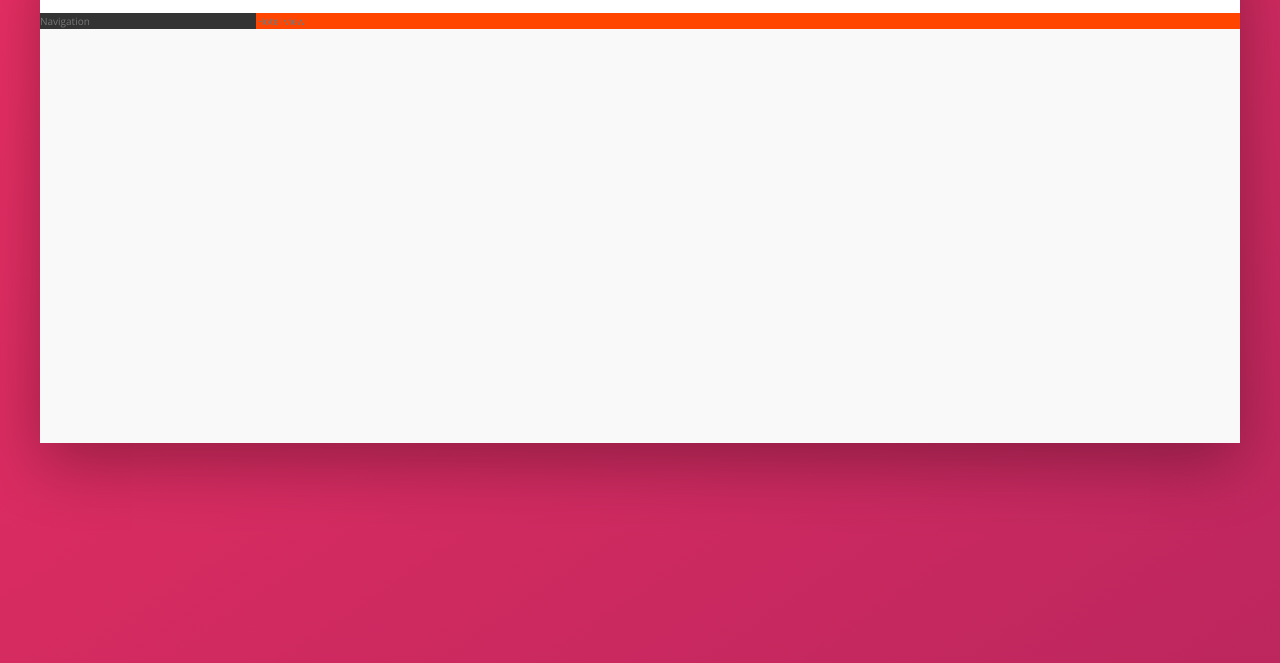
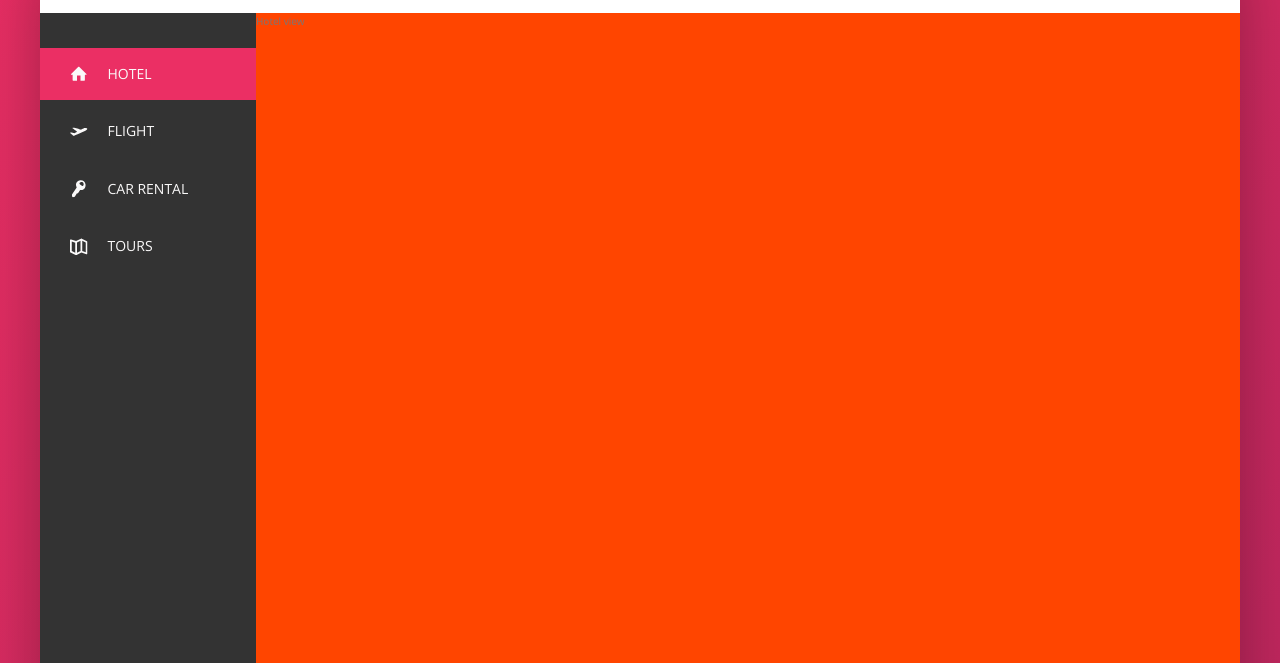
Before and after one commit to ArielColqueH/trillo, a plain HTML site: page index.html in a window 1280 px wide. Shown: the part 137-800 px from the top of the page. Drawn offline with nearby package versions, Linux system fonts and the light colour scheme.

Commit message:
sidebar done

```diff
--- a/index.html
+++ b/index.html
@@ -49,7 +49,45 @@
         </nav>
       </header>
       <div class="content">
-        <nav class="sidebar">Navigation</nav>
+        <nav class="sidebar">
+          <ul class="side-nav">
+            <li class="side-nav__item side-nav__item--active">
+              <a href="#" class="side-nav__link">
+                <svg class="side-nav__icon">
+                  <use xlink:href="img/sprite.svg#icon-home"></use>
+                  <span>Hotel</span>
+                </svg>
+              </a>
+            </li>
+            <li class="side-nav__item">
+              <a href="#" class="side-nav__link">
+                <svg class="side-nav__icon">
+                  <use xlink:href="img/sprite.svg#icon-aircraft-take-off"></use>
+                  <span>Flight</span>
+                </svg>
+              </a>
+            </li>
+            <li class="side-nav__item">
+              <a href="#" class="side-nav__link">
+                <svg class="side-nav__icon">
+                  <use xlink:href="img/sprite.svg#icon-key"></use>
+                  <span>Car rental</span>
+                </svg>
+              </a>
+            </li>
+            <li class="side-nav__item">
+              <a href="#" class="side-nav__link">
+                <svg class="side-nav__icon">
+                  <use xlink:href="img/sprite.svg#icon-map"></use>
+                  <span>Tours</span>
+                </svg>
+              </a>
+            </li>
+          </ul>
+          <div class="legal">
+            &copy; 2020 by Trillo .All rights reserved.
+          </div>
+        </nav>
         <main class="hotel-view">Hotel view</main>
       </div>
     </div>
--- a/sass/_components.scss
+++ b/sass/_components.scss
@@ -99,4 +99,67 @@
 }
 
 ////////////////////////////////////////@
-//USER NAV
+//USER NAVIGATION
+.side-nav {
+  font-size: 1.4rem;
+  list-style: none;
+  margin-top: 3.5rem;
+  &__item {
+    position: relative;
+    &:not(:last-child) {
+      margin-bottom: 0.5rem;
+    }
+  }
+  &__item::before {
+    content: "";
+    position: absolute;
+    top: 0;
+    left: 0;
+    height: 100%;
+    width: 3px;
+    background-color: var(--color-primary);
+    transform: scaleY(0);
+    //transform-origin: bottom;
+
+    //tranform and watetime
+    transition: transform 0.2s, width 0.4s cubic-bezier(1, 0, 0, 1) 0.2s,
+      background-color 0.1s;
+  }
+  &__item:hover::before,
+  &__item--active::before {
+    transform: scaleY(1);
+    width: 100%;
+  }
+
+  &__item:active::before {
+    background-color: var(--color-primary-light);
+  }
+
+  &__link:link,
+  &__link:visited {
+    color: var(--color-grey-light-1);
+    text-decoration: none;
+    text-transform: uppercase;
+    display: block;
+    padding: 1.5rem 3rem;
+    position: relative;
+    z-index: 10;
+    display: flex;
+    align-items: center;
+  }
+  &__icon {
+    width: 1.75rem;
+    height: 1.75rem;
+    fill: currentColor;
+    margin-right: 2rem;
+  }
+}
+
+////////////////////////////////////////@
+//LEGAL TEXT
+.legal {
+  font-size: 1.2rem;
+  text-align: center;
+  padding: 2.5rem;
+  color: var(--color-grey-light-4);
+}
--- a/sass/_layout.scss
+++ b/sass/_layout.scss
@@ -20,10 +20,14 @@
 .sidebar {
   background-color: var(--color-grey-dark-1);
   flex: 0 0 18%;
+  display: flex;
+  flex-direction: column;
+  justify-content: space-between;
 }
 
 .hotel-view {
   background-color: #fff;
   background-color: orangered;
   flex: 1;
+  height: 80rem;
 }
```
Also changed, not shown: css/main.css, 1 other file.
